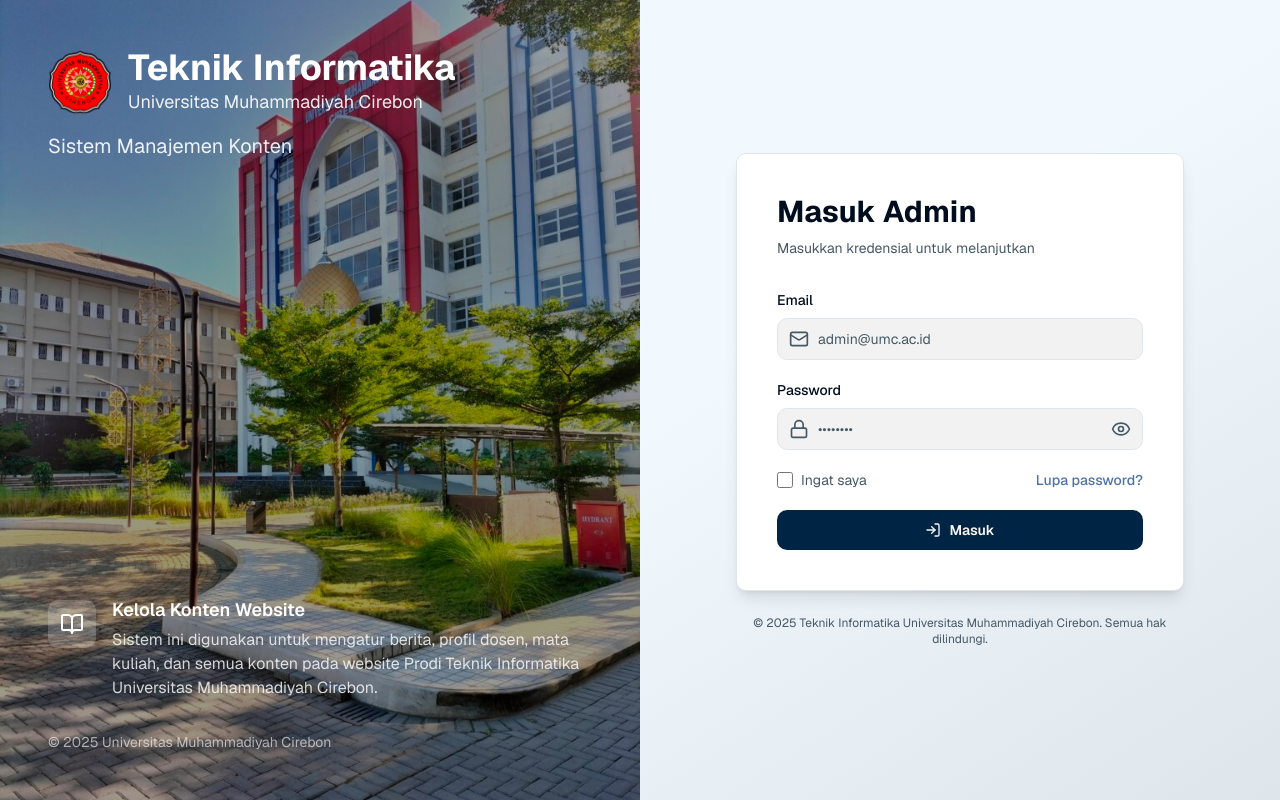
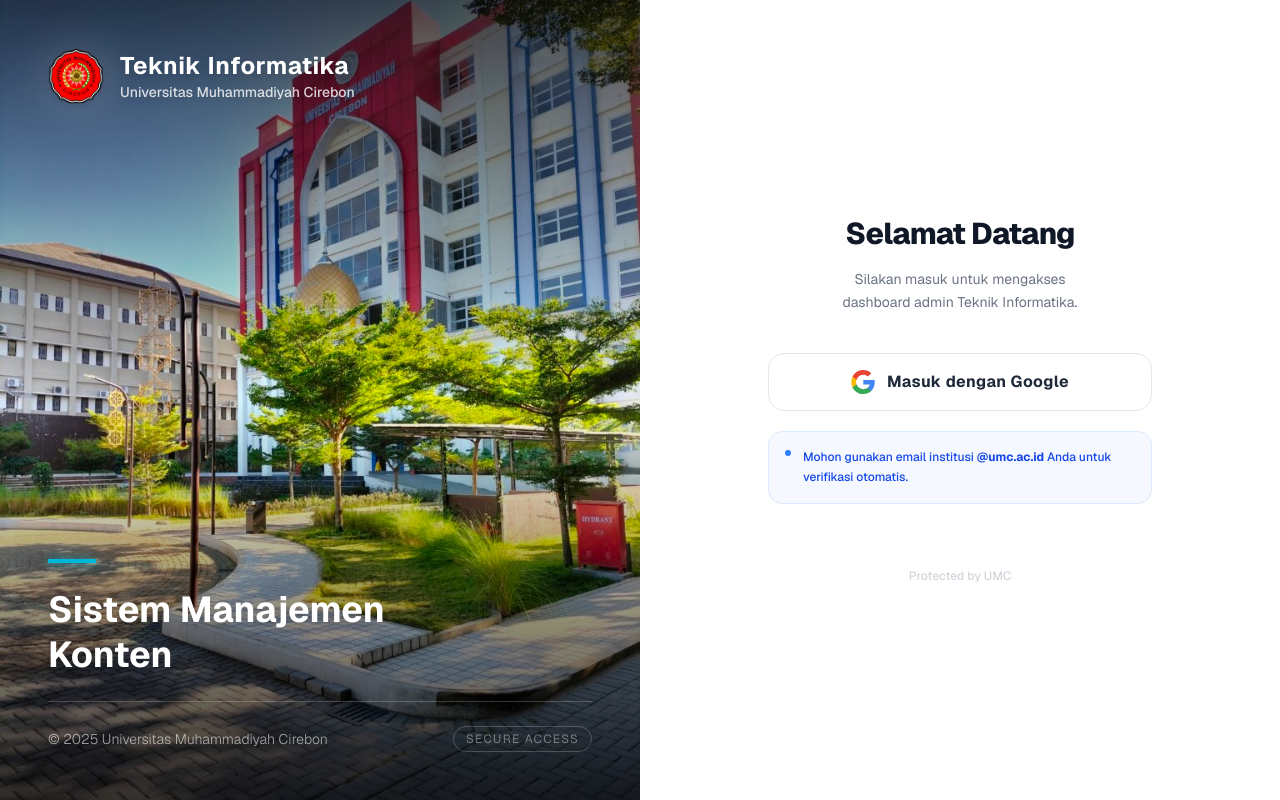
Before and after one commit to umc-dev/it-umc-dashboard, a Next.js app: page /login in a window 1280 px wide. Built offline with nearby package versions, Linux system fonts and the light colour scheme.

Commit message:
style(login): update login page layout and styling

```diff
--- a/app/login/page.tsx
+++ b/app/login/page.tsx
@@ -1,18 +1,18 @@
-
-import type { Metadata } from "next"
-import { LoginBranding } from "@/components/auth/LoginBranding"
-import { LoginForm } from "@/components/auth/LoginForm"
-
-export const metadata: Metadata = {
-  title: "Login - Sistem Manajemen Konten Teknik Informatika",
-  description: "Masuk ke Sistem Manajemen Konten Teknik Informatika",
-}
+import { LoginBranding } from "@/components/auth/LoginBranding";
+import { LoginOauth } from "@/components/auth/LoginOauth";
 
 export default function LoginPage() {
   return (
-    <div className="min-h-screen flex flex-col lg:flex-row bg-linear-to-br from-background via-background to-muted">
+    <div className="flex h-screen flex-col lg:flex-row overflow-hidden bg-background">
+      {/* Kiri: Branding (Tetap, tidak berubah) */}
       <LoginBranding />
-      <LoginForm />
+
+      {/* Kanan: Oauth Only */}
+      <div className="flex-1 flex flex-col overflow-y-auto bg-white">
+        <div className="grow flex items-center justify-center p-4">
+          <LoginOauth />
+        </div>
+      </div>
     </div>
-  )
+  );
 }
--- a/components/auth/LoginBranding.tsx
+++ b/components/auth/LoginBranding.tsx
@@ -1,43 +1,57 @@
 import Image from "next/image";
-import { BookOpen } from "lucide-react";
 
 export function LoginBranding() {
   return (
-    <div className="hidden lg:flex lg:w-1/2 flex-col justify-between p-12 text-white relative overflow-hidden bg-login">
-      {/* Overlay */}
-      <div className="absolute inset-0 bg-black/40" />
+    // Container: justify-between akan melempar konten ke ATAS dan ke BAWAH (tengah kosong)
+    <div className="hidden lg:flex lg:w-1/2 flex-col justify-between relative overflow-hidden bg-login bg-cover bg-center">
+      {/* 1. CINEMATIC GRADIENT OVERLAY */}
+      {/* Ini kuncinya: Atas gelap, Tengah bening, Bawah gelap. Gambar di tengah tidak tertutup warna hitam. */}
+      <div className="absolute inset-0 bg-linear-to-b from-black/70 via-transparent to-black/80 z-0" />
 
-      {/* Blur orbs */}
-      <div className="absolute top-0 right-0 w-96 h-96 bg-white/10 rounded-full -mr-48 -mt-48 blur-3xl" />
-      <div className="absolute bottom-0 left-0 w-96 h-96 bg-white/5 rounded-full -ml-48 -mb-48 blur-3xl" />
-
-      {/* Header */}
-      <div className="relative z-10">
-        <div className="flex items-center gap-4 mb-4">
-          <Image src="/logo.svg" alt="Logo UMC" width={64} height={64} className="w-16 h-16" />
-          <div>
-            <h1 className="text-4xl font-bold">Teknik Informatika</h1>
-            <p className="text-lg text-white/90">Universitas Muhammadiyah Cirebon</p>
-          </div>
-        </div>
-        <p className="text-xl text-white/90 mb-8">Sistem Manajemen Konten</p>
-      </div>
-
-      {/* Penjelasan Utama */}
-      <div className="relative z-10">
-        <div className="flex items-start gap-4 mb-8">
-          <div className="w-12 h-12 rounded-lg bg-white/20 flex items-center justify-center shrink-0 mt-1">
-            <BookOpen className="w-6 h-6 text-white" />
+      {/* 2. HEADER (POJOK KIRI ATAS) */}
+      <div className="relative z-10 p-12">
+        <div className="flex items-center gap-4">
+          {/* Logo tanpa background kotak, biar menyatu dengan alam/gambar */}
+          <div className="relative">
+            <div className="absolute inset-0 bg-white/20 blur-xl rounded-full" />{" "}
+            {/* Glow halus di belakang logo */}
+            <Image
+              src="/logo.svg"
+              alt="Logo UMC"
+              width={64}
+              height={64}
+              className="w-14 h-14 relative drop-shadow-md"
+            />
           </div>
           <div>
-            <h3 className="font-semibold text-lg mb-1">Kelola Konten Website</h3>
-            <p className="text-white/80">
-              Sistem ini digunakan untuk mengatur berita, profil dosen, mata kuliah, dan semua konten pada website Prodi Teknik Informatika Universitas Muhammadiyah Cirebon.
+            <h1 className="text-2xl font-bold text-white drop-shadow-lg tracking-wide">
+              Teknik Informatika
+            </h1>
+            <p className="text-sm font-medium text-white/80 drop-shadow-md">
+              Universitas Muhammadiyah Cirebon
             </p>
           </div>
         </div>
+      </div>
 
-        <p className="text-sm text-white/60">© 2025 Universitas Muhammadiyah Cirebon</p>
+      {/* 3. FOOTER INFO (POJOK KIRI BAWAH) */}
+      <div className="relative z-10 p-12">
+        {/* Garis aksen kecil */}
+        <div className="w-12 h-1 bg-cyan-500 mb-6 shadow-[0_0_10px_rgba(6,182,212,0.8)]" />
+
+        <h2 className="text-4xl font-bold text-white mb-2 drop-shadow-lg leading-tight">
+          Sistem Manajemen <br /> Konten
+        </h2>
+
+        <div className="flex items-center justify-between mt-6 border-t border-white/20 pt-6">
+          <p className="text-sm text-white/60 font-light">
+            © 2025 Universitas Muhammadiyah Cirebon
+          </p>
+          {/* Indikator visual kecil bahwa ini area aman/resmi */}
+          <div className="text-xs text-white/40 tracking-widest uppercase border border-white/20 px-3 py-1 rounded-full">
+            Secure Access
+          </div>
+        </div>
       </div>
     </div>
   );
--- a/components/auth/LoginForm.tsx
+++ b/components/auth/LoginForm.tsx
@@ -1,149 +1,184 @@
-'use client'
+"use client";
 
-import type React from "react"
-import { useState } from "react"
-import Link from "next/link"
-import { useRouter } from 'next/navigation'
-import { Mail, Lock, Eye, EyeOff, LogIn } from 'lucide-react'
-import Image from "next/image"
+import type React from "react";
+import { useState } from "react";
+import { useRouter } from "next/navigation";
+import { Mail, Lock, Eye, EyeOff, LogIn, Loader2 } from "lucide-react";
+import Image from "next/image";
 
 export function LoginForm() {
-  const router = useRouter()
-  const [email, setEmail] = useState("")
-  const [password, setPassword] = useState("")
-  const [showPassword, setShowPassword] = useState(false)
-  const [isLoading, setIsLoading] = useState(false)
-  const [error, setError] = useState("")
+  const router = useRouter();
+  const [email, setEmail] = useState("");
+  const [password, setPassword] = useState("");
+  const [showPassword, setShowPassword] = useState(false);
+  const [isLoading, setIsLoading] = useState(false);
+  const [error, setError] = useState("");
 
   const handleSubmit = async (e: React.FormEvent) => {
-    e.preventDefault()
-    setError("")
-    setIsLoading(true)
+    e.preventDefault();
+    setError("");
+    setIsLoading(true);
 
+    // Simulasi delay login
     setTimeout(() => {
       if (email && password) {
-        router.push("/dashboard")
+        router.push("/dashboard");
       } else {
-        setError("Email dan password harus diisi")
+        setError("Email dan password harus diisi");
       }
-      setIsLoading(false)
-    }, 800)
-  }
+      setIsLoading(false);
+    }, 1200);
+  };
 
   return (
-    <div className="flex-1 flex flex-col justify-center items-center p-6 sm:p-8 lg:p-12">
-      <div className="w-full max-w-md">
-        {/* Logo for mobile */}
-        <div className="lg:hidden mb-8 text-center">
-          <div className="flex items-center justify-center gap-3 mb-4">
+    <div className="flex-1 flex flex-col justify-center items-center p-8 lg:p-12 bg-white h-full">
+      <div className="w-full max-w-md space-y-8">
+        {/* 1. Header Section (Mobile Logo & Title) */}
+        <div className="text-center">
+          {/* Logo hanya muncul di mobile, di desktop sudah ada di Branding component */}
+          <div className="lg:hidden flex justify-center mb-6">
+            <div className="p-3 bg-blue-50 rounded-2xl">
               <Image
                 src="/logo.svg"
-              alt="Logo"
+                alt="Logo UMC"
                 width={64}
                 height={64}
-              className="w-16 h-16"
+                className="w-12 h-12"
               />
-            <div>
-              <h1 className="text-xl sm:text-2xl font-bold text-primary">Teknik Informatika</h1>
-              <p className="text-xs text-muted-foreground">Universitas Muhammadiyah Cirebon</p>
             </div>
           </div>
-          <p className="text-sm text-muted-foreground">Sistem Manajemen Konten</p>
+
+          <h2 className="text-3xl font-bold tracking-tight text-gray-900">
+            Selamat Datang
+          </h2>
+          <p className="mt-2 text-sm text-gray-500">
+            Masuk untuk mengelola konten website prodi.
+          </p>
         </div>
 
-        {/* Login Card */}
-        <div className="bg-card rounded-lg border border-border p-8 sm:p-10 shadow-lg">
-          <div className="mb-8">
-            <h2 className="text-2xl sm:text-3xl font-bold text-foreground mb-2">Masuk Admin</h2>
-            <p className="text-sm text-muted-foreground">Masukkan kredensial untuk melanjutkan</p>
-          </div>
-
+        {/* 2. Form Section */}
+        <form onSubmit={handleSubmit} className="mt-8 space-y-6">
+          {/* Error Alert */}
           {error && (
-            <div className="mb-6 p-4 rounded-lg bg-destructive/10 border border-destructive/30">
-              <p className="text-sm text-destructive font-medium">{error}</p>
+            <div className="p-4 rounded-lg bg-red-50 border border-red-100 flex items-center gap-3 animate-in fade-in slide-in-from-top-2 duration-300">
+              <div className="w-1 h-8 bg-red-500 rounded-full" />
+              <p className="text-sm font-medium text-red-600">{error}</p>
             </div>
           )}
 
-          <form onSubmit={handleSubmit} className="space-y-5">
+          <div className="space-y-5">
             {/* Email Field */}
-            <div className="space-y-2">
-              <label htmlFor="email" className="text-sm font-medium text-foreground block">
-                Email
+            <div>
+              <label
+                htmlFor="email"
+                className="block text-sm font-medium text-gray-700 mb-1.5"
+              >
+                Email Kampus
               </label>
-              <div className="relative">
-                <Mail className="absolute left-3 top-1/2 -translate-y-1/2 w-5 h-5 text-muted-foreground pointer-events-none" />
+              <div className="relative group">
+                <div className="absolute inset-y-0 left-0 pl-3 flex items-center pointer-events-none">
+                  <Mail className="h-5 w-5 text-gray-400 group-focus-within:text-blue-500 transition-colors" />
+                </div>
                 <input
                   id="email"
+                  name="email"
                   type="email"
+                  autoComplete="email"
+                  required
                   placeholder="admin@umc.ac.id"
                   value={email}
                   onChange={(e) => setEmail(e.target.value)}
-                  className="w-full pl-10 pr-4 py-2.5 rounded-lg border border-border bg-input text-foreground placeholder:text-muted-foreground focus:outline-none focus:ring-2 focus:ring-ring focus:border-transparent transition-all text-sm"
+                  className="block w-full pl-10 pr-3 py-3 border border-gray-200 rounded-xl text-gray-900 placeholder-gray-400 focus:outline-none focus:ring-2 focus:ring-blue-500/20 focus:border-blue-500 transition-all sm:text-sm bg-gray-50/50 focus:bg-white hover:bg-gray-50"
                   disabled={isLoading}
                 />
               </div>
             </div>
 
             {/* Password Field */}
-            <div className="space-y-2">
-              <label htmlFor="password" className="text-sm font-medium text-foreground block">
+            <div>
+              <label
+                htmlFor="password"
+                className="block text-sm font-medium text-gray-700 mb-1.5"
+              >
                 Password
               </label>
-              <div className="relative">
-                <Lock className="absolute left-3 top-1/2 -translate-y-1/2 w-5 h-5 text-muted-foreground pointer-events-none" />
+              <div className="relative group">
+                <div className="absolute inset-y-0 left-0 pl-3 flex items-center pointer-events-none">
+                  <Lock className="h-5 w-5 text-gray-400 group-focus-within:text-blue-500 transition-colors" />
+                </div>
                 <input
                   id="password"
+                  name="password"
                   type={showPassword ? "text" : "password"}
+                  autoComplete="current-password"
+                  required
                   placeholder="••••••••"
                   value={password}
                   onChange={(e) => setPassword(e.target.value)}
-                  className="w-full pl-10 pr-10 py-2.5 rounded-lg border border-border bg-input text-foreground placeholder:text-muted-foreground focus:outline-none focus:ring-2 focus:ring-ring focus:border-transparent transition-all text-sm"
+                  className="block w-full pl-10 pr-10 py-3 border border-gray-200 rounded-xl text-gray-900 placeholder-gray-400 focus:outline-none focus:ring-2 focus:ring-blue-500/20 focus:border-blue-500 transition-all sm:text-sm bg-gray-50/50 focus:bg-white hover:bg-gray-50"
                   disabled={isLoading}
                 />
                 <button
                   type="button"
                   onClick={() => setShowPassword(!showPassword)}
-                  className="absolute right-3 top-1/2 -translate-y-1/2 text-muted-foreground hover:text-foreground transition-colors"
-                  aria-label={showPassword ? "Hide password" : "Show password"}
+                  className="absolute inset-y-0 right-0 pr-3 flex items-center"
                   disabled={isLoading}
                 >
-                  {showPassword ? <EyeOff className="w-5 h-5" /> : <Eye className="w-5 h-5" />}
+                  {showPassword ? (
+                    <EyeOff className="h-5 w-5 text-gray-400 hover:text-gray-600 transition-colors cursor-pointer" />
+                  ) : (
+                    <Eye className="h-5 w-5 text-gray-400 hover:text-gray-600 transition-colors cursor-pointer" />
+                  )}
                 </button>
               </div>
             </div>
+          </div>
 
-            {/* Remember & Forgot */}
-            <div className="flex items-center justify-between text-sm">
-              <label className="flex items-center gap-2 cursor-pointer group">
-                <input type="checkbox" className="w-4 h-4 rounded border-border bg-input" />
-                <span className="text-muted-foreground group-hover:text-foreground transition-colors">
-                  Ingat saya
-                </span>
+          {/* Remember Me (Forgot Password removed) */}
+          <div className="flex items-center">
+            <input
+              id="remember-me"
+              name="remember-me"
+              type="checkbox"
+              className="h-4 w-4 text-blue-600 focus:ring-blue-500 border-gray-300 rounded cursor-pointer"
+              disabled={isLoading}
+            />
+            <label
+              htmlFor="remember-me"
+              className="ml-2 block text-sm text-gray-600 cursor-pointer select-none"
+            >
+              Ingat saya di perangkat ini
             </label>
-              <Link href="#" className="text-accent hover:text-accent/90 font-medium transition-colors">
-                Lupa password?
-              </Link>
           </div>
 
           {/* Submit Button */}
           <button
             type="submit"
             disabled={isLoading}
-              className={`w-full py-2.5 px-4 rounded-lg font-semibold text-sm transition-all duration-200 flex items-center justify-center gap-2 bg-primary text-primary-foreground hover:bg-primary/90 active:scale-95 ${
-                isLoading ? "opacity-50 cursor-not-allowed" : ""
-              }`}
+            className="w-full flex justify-center items-center py-3 px-4 border border-transparent rounded-xl shadow-sm text-sm font-semibold text-white bg-blue-600 hover:bg-blue-700 focus:outline-none focus:ring-2 focus:ring-offset-2 focus:ring-blue-500 disabled:opacity-70 disabled:cursor-not-allowed transition-all active:scale-[0.98]"
           >
-              <LogIn className="w-4 h-4" />
-              {isLoading ? "Memproses..." : "Masuk"}
+            {isLoading ? (
+              <>
+                <Loader2 className="animate-spin -ml-1 mr-2 h-4 w-4" />
+                Memproses...
+              </>
+            ) : (
+              <>
+                <LogIn className="-ml-1 mr-2 h-4 w-4" />
+                Masuk Dashboard
+              </>
+            )}
           </button>
         </form>
-        </div>
 
-        {/* Footer */}
-        <p className="text-center text-xs text-muted-foreground mt-6">
-          © 2025 Teknik Informatika Universitas Muhammadiyah Cirebon. Semua hak dilindungi.
+        {/* Footer info */}
+        <div className="mt-6 border-t border-gray-100 pt-6">
+          <p className="text-center text-xs text-gray-400 leading-relaxed">
+            Sistem Informasi Teknik Informatika <br />©{" "}
+            {new Date().getFullYear()} Universitas Muhammadiyah Cirebon
           </p>
         </div>
       </div>
-  )
+    </div>
+  );
 }
--- /dev/null
+++ b/components/auth/LoginOauth.tsx
@@ -0,0 +1,114 @@
+"use client";
+
+import { useState } from "react";
+import { Loader2 } from "lucide-react";
+import Image from "next/image";
+import { useRouter } from "next/navigation";
+
+// Icon Google Original (Warna-warni)
+const GoogleIcon = () => (
+  <svg
+    viewBox="0 0 24 24"
+    width="24"
+    height="24"
+    xmlns="http://www.w3.org/2000/svg"
+    className="w-6 h-6 shrink-0"
+  >
+    <g transform="matrix(1, 0, 0, 1, 27.009001, -39.238998)">
+      <path
+        fill="#4285F4"
+        d="M -3.264 51.509 C -3.264 50.719 -3.334 49.969 -3.454 49.239 L -14.754 49.239 L -14.754 53.749 L -8.284 53.749 C -8.574 55.229 -9.424 56.479 -10.684 57.329 L -10.684 60.329 L -6.824 60.329 C -4.564 58.239 -3.264 55.159 -3.264 51.509 Z"
+      />
+      <path
+        fill="#34A853"
+        d="M -14.754 63.239 C -11.514 63.239 -8.804 62.159 -6.824 60.329 L -10.684 57.329 C -11.764 58.049 -13.134 58.489 -14.754 58.489 C -17.884 58.489 -20.534 56.379 -21.484 53.529 L -25.464 53.529 L -25.464 56.619 C -23.494 60.539 -19.424 63.239 -14.754 63.239 Z"
+      />
+      <path
+        fill="#FBBC05"
+        d="M -21.484 53.529 C -21.734 52.809 -21.864 52.039 -21.864 51.239 C -21.864 50.439 -21.734 49.669 -21.484 48.949 L -21.484 45.859 L -25.464 45.859 C -26.284 47.479 -26.754 49.299 -26.754 51.239 C -26.754 53.179 -26.284 54.999 -25.464 56.619 L -21.484 53.529 Z"
+      />
+      <path
+        fill="#EA4335"
+        d="M -14.754 43.989 C -12.984 43.989 -11.404 44.599 -10.154 45.789 L -6.734 42.369 C -8.804 40.429 -11.514 39.239 -14.754 39.239 C -19.424 39.239 -23.494 41.939 -25.464 45.859 L -21.484 48.949 C -20.534 46.099 -17.884 43.989 -14.754 43.989 Z"
+      />
+    </g>
+  </svg>
+);
+
+export function LoginOauth() {
+  const [isLoading, setIsLoading] = useState(false);
+  const router = useRouter();
+
+  const handleLogin = () => {
+    setIsLoading(true);
+    setTimeout(() => {
+      setIsLoading(false);
+      router.push("/dashboard");
+    }, 2000);
+  };
+
+  return (
+    <div className="flex-1 flex flex-col justify-center items-center p-8 lg:p-12 bg-white h-full relative">
+      {/* Container Utama */}
+      <div className="w-full max-w-sm flex flex-col items-center text-center space-y-8 animate-in fade-in zoom-in-95 duration-500">
+        {/* Header: Logo & Judul */}
+        <div className="space-y-4">
+          {/* Mobile Logo */}
+          <div className="lg:hidden flex justify-center">
+            <div className="p-3 bg-blue-50/50 rounded-2xl border border-blue-100/50 shadow-sm">
+              <Image
+                src="/logo.svg"
+                alt="Logo"
+                width={56}
+                height={56}
+                className="w-12 h-12"
+              />
+            </div>
+          </div>
+
+          <h2 className="text-3xl font-extrabold tracking-tight text-gray-900">
+            Selamat Datang
+          </h2>
+          <p className="text-gray-500 text-sm leading-relaxed max-w-[280px] mx-auto">
+            Silakan masuk untuk mengakses dashboard admin Teknik Informatika.
+          </p>
+        </div>
+
+        {/* Action Area */}
+        <div className="w-full space-y-5 pt-2">
+          <button
+            onClick={handleLogin}
+            disabled={isLoading}
+            className="group relative w-full flex items-center justify-center gap-3 px-6 py-4 border border-gray-200 rounded-2xl text-gray-700 bg-white hover:bg-gray-50 hover:border-blue-200 hover:shadow-lg hover:shadow-blue-500/5 focus:outline-none focus:ring-4 focus:ring-blue-500/10 transition-all duration-300 active:scale-[0.98] disabled:opacity-70 disabled:cursor-not-allowed disabled:shadow-none"
+          >
+            {isLoading ? (
+              <Loader2 className="h-6 w-6 animate-spin text-blue-600" />
+            ) : (
+              <>
+                <GoogleIcon />
+                <span className="font-bold text-base tracking-wide text-gray-800 group-hover:text-black">
+                  Masuk dengan Google
+                </span>
+              </>
+            )}
+          </button>
+
+          {/* Helper Alert Box */}
+          <div className="bg-blue-50/60 border border-blue-100 rounded-xl p-4 flex items-start gap-3 text-left">
+            <div className="mt-0.5 shrink-0 w-1.5 h-1.5 rounded-full bg-blue-500" />
+            <p className="text-xs text-blue-700 leading-relaxed font-medium">
+              Mohon gunakan email institusi{" "}
+              <span className="font-bold">@umc.ac.id</span> Anda untuk
+              verifikasi otomatis.
+            </p>
+          </div>
+        </div>
+
+        {/* Footer */}
+        <div className="pt-8">
+          <p className="text-xs text-gray-300 font-medium">Protected by UMC</p>
+        </div>
+      </div>
+    </div>
+  );
+}
```
Lines whose indentation alone changed are shown as unchanged.
